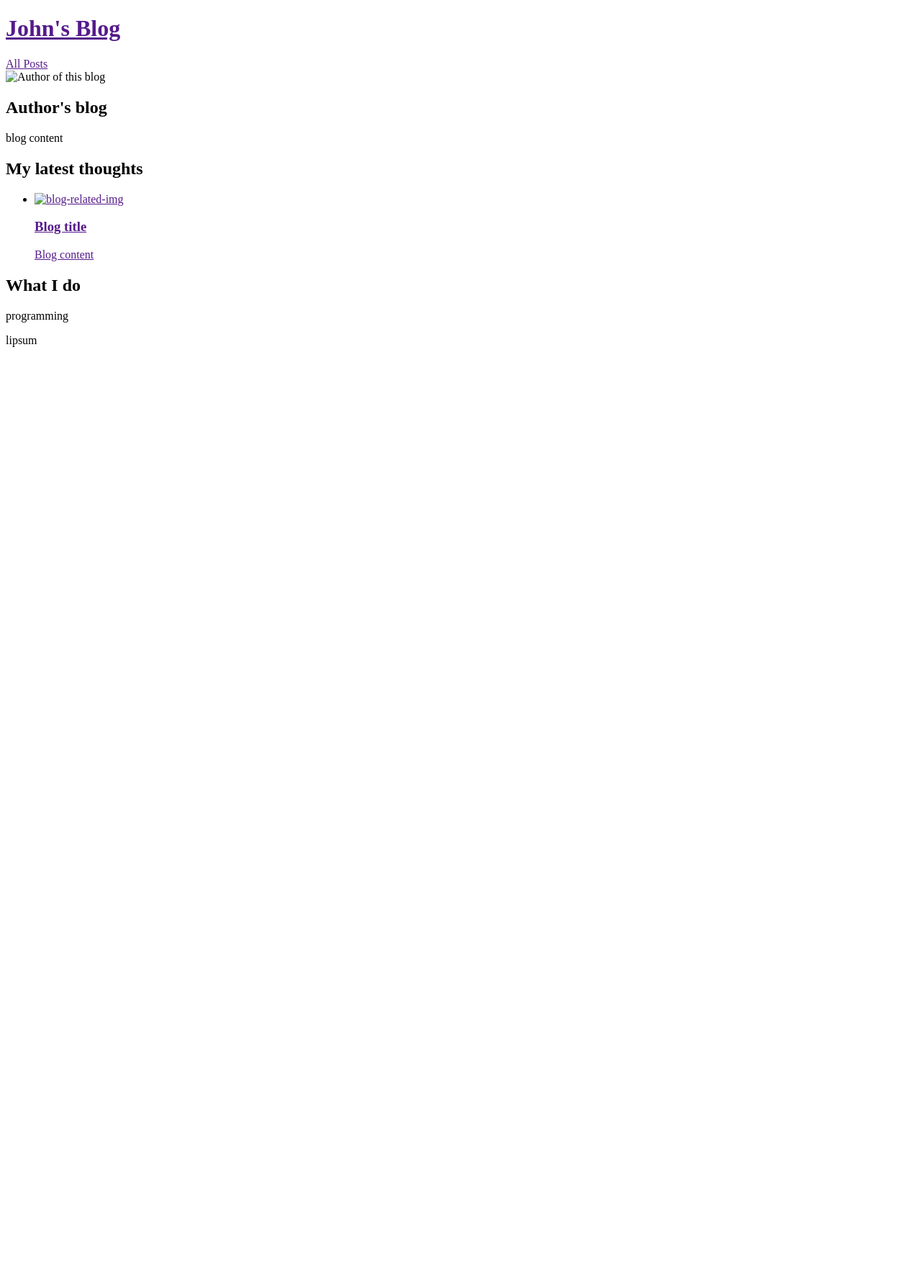
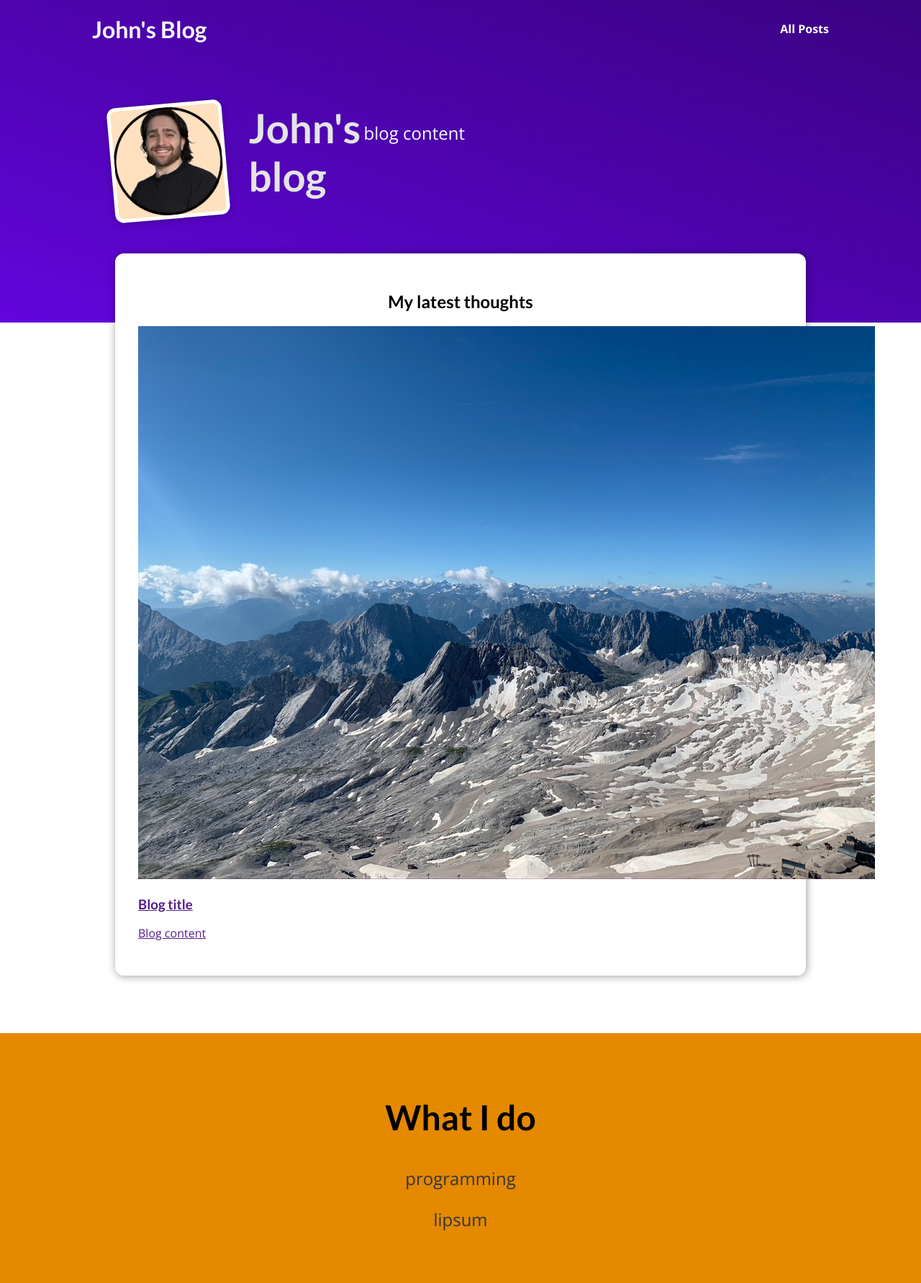
Before and after one commit to john-abou/django-blog, a Django app: page / in a window 1280 px wide. Shown: the whole page at 72% size. Before the commit the page ends 482 px from the top, so only its background shows below. Run offline with Django 4.2, Linux system fonts and the light colour scheme.

Commit message:
Home page creation, styling and static assets added.

```diff
--- /dev/null
+++ b/blog/static/blog/index.css
@@ -0,0 +1,75 @@
+#welcome {
+  background: linear-gradient(to right top, #6305dd, #390281);
+  padding: 6rem 12%;
+}
+
+#welcome header {
+  display: flex;
+  align-items: flex-start;
+  margin: 3rem auto;
+}
+
+#welcome img {
+  width: 10rem;
+  height: 10rem;
+  object-fit: cover;
+  object-position: top;
+  border: 5px solid white;
+  border-radius: 12px;
+  background-color: #ffe1bf;
+  transform: rotateZ(-5deg);
+  box-shadow: 0 2px 8px rgba(0, 0, 0, 0.25);
+}
+
+#welcome h2 {
+  font-size: 3.5rem;
+  margin: 0 0 0 2rem;
+  color: #e4e4e4;
+  width: 10rem;
+}
+
+#welcome p {
+  color: white;
+  font-size: 1.5rem;
+}
+
+#latest-posts {
+  background-color: white;
+  padding: 2rem;
+  border-radius: 12px;
+  width: 60rem;
+  margin: -6rem auto 2rem auto;
+  box-shadow: 1px 1px 12px rgba(0, 0, 0, 0.4);
+}
+
+#latest-posts h2 {
+  text-align: center;
+}
+
+#latest-posts ul {
+  list-style: none;
+  margin: 0;
+  padding: 0;
+  display: flex;
+  gap: 1rem;
+}
+
+#latest-posts li {
+  flex: 1;
+}
+
+#about {
+  text-align: center;
+  padding: 3rem;
+  background-color: #e48900;
+  margin-top: 5rem;
+}
+
+#about h2 {
+  font-size: 3rem;
+}
+
+#about p {
+  font-size: 1.5rem;
+  color: #353535;
+}
--- a/blog/templates/blog/home.html
+++ b/blog/templates/blog/home.html
@@ -1,7 +1,12 @@
 {% extends 'base.html' %}
+{% load static %}
 
 {% block title %}
     <title>Home</title>
+{% endblock %}
+
+{% block css_files %}
+    <link rel="stylesheet" href="{% static 'blog/index.css' %}">
 {% endblock %}
 
 {% block content %}
@@ -15,8 +20,8 @@
 
     <section id='welcome'>
         <header>
-            <img src="" alt="Author of this blog">
-            <h2>Author's blog</h2>
+            <img src="{% static "blog/images/john4.png"%}" alt="Author of this blog">
+            <h2>John's blog</h2>
             <p>blog content</p>
         </header>
     </section>
@@ -29,7 +34,7 @@
             <li>
                 <article class='post'>
                     <a href="">
-                        <img src="" alt="blog-related-img">
+                        <img src="{% static 'blog/images/mountains.jpg'%}" alt="blog-related-img">
                         <div class='post__content'>
                             <h3>Blog title</h3>
                             <p>Blog content</p>
--- a/my_blog/settings.py
+++ b/my_blog/settings.py
@@ -120,6 +120,10 @@ USE_TZ = True
 
 STATIC_URL = 'static/'
 
+STATICFILES_DIRS = [
+    BASE_DIR / "static" # base directory for global static files
+]
+
 # Default primary key field type
 # https://docs.djangoproject.com/en/4.2/ref/settings/#default-auto-field
 
--- /dev/null
+++ b/static/app.css
@@ -0,0 +1,48 @@
+@import url('https://fonts.googleapis.com/css2?family=Lato:wght@400;700&family=Open+Sans:wght@400;700&display=swap');
+
+* {
+  box-sizing: border-box;
+}
+
+html {
+  font-family: 'Open Sans', 'Lato', sans-serif;
+}
+
+body {
+  margin: 0;
+}
+
+h1,
+h2,
+h3 {
+  font-family: 'Lato', sans-serif;
+  font-weight: bold;
+}
+
+#main-navigation {
+  width: 100%;
+  height: 5rem;
+  display: flex;
+  justify-content: space-between;
+  align-items: center;
+  padding: 0 10%;
+  position: absolute;
+  top: 0;
+  left: 0;
+}
+
+#main-navigation a {
+  text-decoration: none;
+  color: white;
+  font-weight: bold;
+}
+
+#main-navigation a:hover,
+#main-navigation a:active {
+  color: #cf79f1;
+}
+
+#main-navigation h1 a:hover,
+#main-navigation h1 a:active {
+  color: white;
+}
--- a/templates/base.html
+++ b/templates/base.html
@@ -1,9 +1,11 @@
+{% load static %}
 <!DOCTYPE html>
 <html lang="en">
 <head>
   <meta charset="UTF-8">
   <meta name="viewport" content="width=device-width, initial-scale=1.0">
   <title>{% block title %}{% endblock %}</title>
+  <link rel="stylesheet" href="{% static 'app.css'%}">
   {% block css_files %}{% endblock %}
 </head>
 <body>
```
Also changed, not shown: blog/static/blog/images/coding.jpg (added), blog/static/blog/images/john4.png (added), blog/static/blog/images/mountains.jpg (added), blog/static/blog/images/woods.jpg (added), blog/templates/blog/all-posts.html (added).
